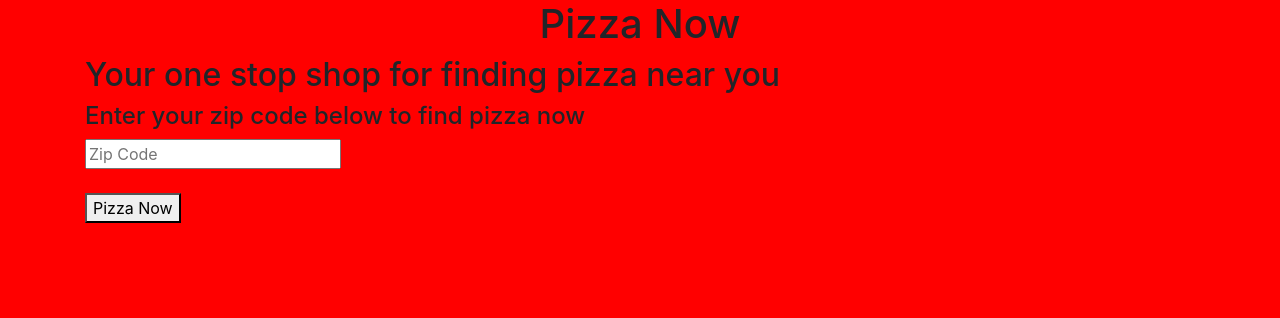
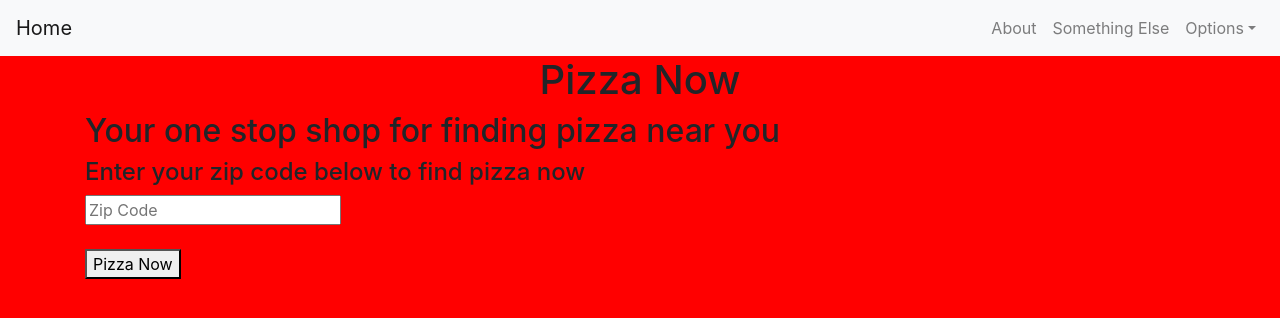
Before and after one commit to Brock-Gibson/Pizza-Now, a React (Create React App) app: page / in a window 1280 px wide. Shown: the top 318 px of the page. Built offline with nearby package versions, Linux system fonts and the light colour scheme.

Commit message:
Added bare-bones Navbar

```diff
--- a/package.json
+++ b/package.json
@@ -7,8 +7,8 @@
     "bootstrap": "^4.1.3",
     "jquery": "^3.3.1",
     "popper.js": "^1.14.5",
-    "react": "^16.6.1",
-    "react-dom": "^16.6.1",
+    "react": "^16.6.3",
+    "react-dom": "^16.6.3",
     "react-router-dom": "^4.3.1",
     "react-scripts": "2.1.1",
     "reactstrap": "^6.5.0"
--- a/src/App.js
+++ b/src/App.js
@@ -3,6 +3,7 @@ import { BrowserRouter as Router, Route, Link } from "react-router-dom";
 import axios from "axios";
 import Map from "./Map";
 import "./App.css";
+import Header from "./Header.jsx";
 
 class App extends React.Component {
   constructor() {
@@ -58,6 +59,7 @@ class App extends React.Component {
     const { haveData, fetching, data } = this.state;
     return (
       <React.Fragment>
+        <React.Fragment><Header/></React.Fragment>
         <div className="container">
           <h1 className="text-center">Pizza Now</h1>
           <h2>Your one stop shop for finding pizza near you</h2>
--- /dev/null
+++ b/src/Header.jsx
@@ -0,0 +1,66 @@
+import React from 'react';
+import {
+  Collapse,
+  Navbar,
+  NavbarToggler,
+  NavbarBrand,
+  Nav,
+  NavItem,
+  NavLink,
+  UncontrolledDropdown,
+  DropdownToggle,
+  DropdownMenu,
+  DropdownItem } from 'reactstrap';
+
+export default class Header extends React.Component {
+  constructor(props) {
+    super(props);
+
+    this.toggle = this.toggle.bind(this);
+    this.state = {
+      isOpen: false
+    };
+  }
+  toggle() {
+    this.setState({
+      isOpen: !this.state.isOpen
+    });
+  }
+  render() {
+    return (
+      <div>
+        <Navbar color="light" light expand="md">
+          <NavbarBrand href="/">Home</NavbarBrand>
+          <NavbarToggler onClick={this.toggle} />
+          <Collapse isOpen={this.state.isOpen} navbar>
+            <Nav className="ml-auto" navbar>
+              <NavItem>
+                <NavLink href="/">About</NavLink>
+              </NavItem>
+              <NavItem>
+                <NavLink href="/">Something Else</NavLink>
+              </NavItem>
+              <UncontrolledDropdown nav inNavbar>
+                <DropdownToggle nav caret>
+                  Options
+                </DropdownToggle>
+                <DropdownMenu right>
+                  <DropdownItem>
+                    Option 1
+                  </DropdownItem>
+                  <DropdownItem>
+                    Option 2
+                  </DropdownItem>
+                  <DropdownItem divider />
+                  <DropdownItem>
+                    Reset
+                  </DropdownItem>
+                </DropdownMenu>
+              </UncontrolledDropdown>
+            </Nav>
+          </Collapse>
+        </Navbar>
+      </div>
+    );
+  }
+}
--- a/src/index.js
+++ b/src/index.js
@@ -4,6 +4,7 @@ import App from "./App";
 import * as serviceWorker from "./serviceWorker";
 import "bootstrap";
 import "bootstrap/dist/css/bootstrap.min.css";
+import { Button } from 'reactstrap';
 
 ReactDOM.render(<App />, document.getElementById("root"));
 
```
Also changed, not shown: 1 other file (tests, documents, lock files or other folders).
